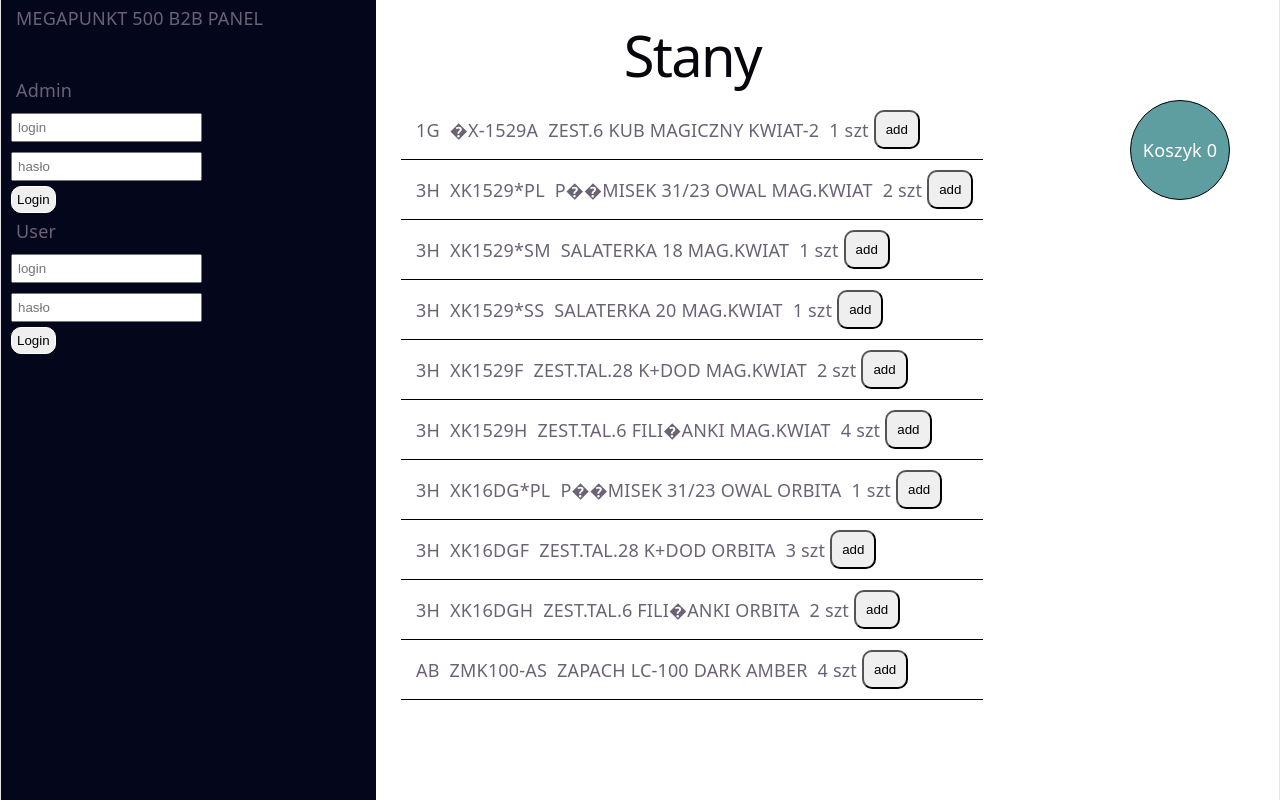
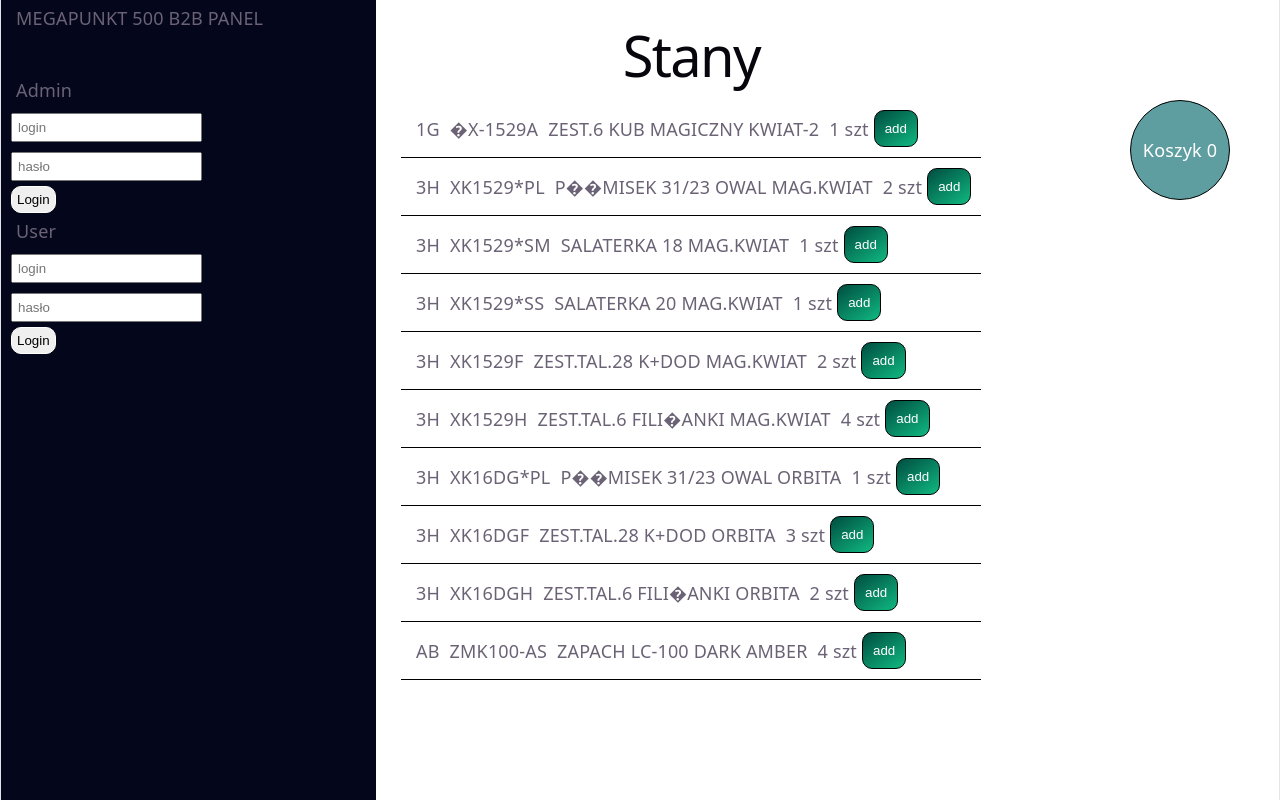
Before and after one commit to marcinoles87/orderApp, a React (Vite) app: page / in a window 1280 px wide. Built offline with nearby package versions, Linux system fonts and the light colour scheme.

Commit message:
add zamowienie

```diff
--- a/src/App.css
+++ b/src/App.css
@@ -117,8 +117,18 @@
 .stany-data button{
   width: max-content;
   padding:10px 10px;
+  background: linear-gradient(145deg, #004d40, #10b981);
+  border: 0.2px solid black;
   border-radius: 10px;
   cursor: pointer;
+  color:white;
+  transition: 1s ease;
+}
+
+.stany-data button:hover{
+  background: linear-gradient(145deg, #21665b, #15ffb1);
+
+
 }
 
 .table tbody th tr{
```
